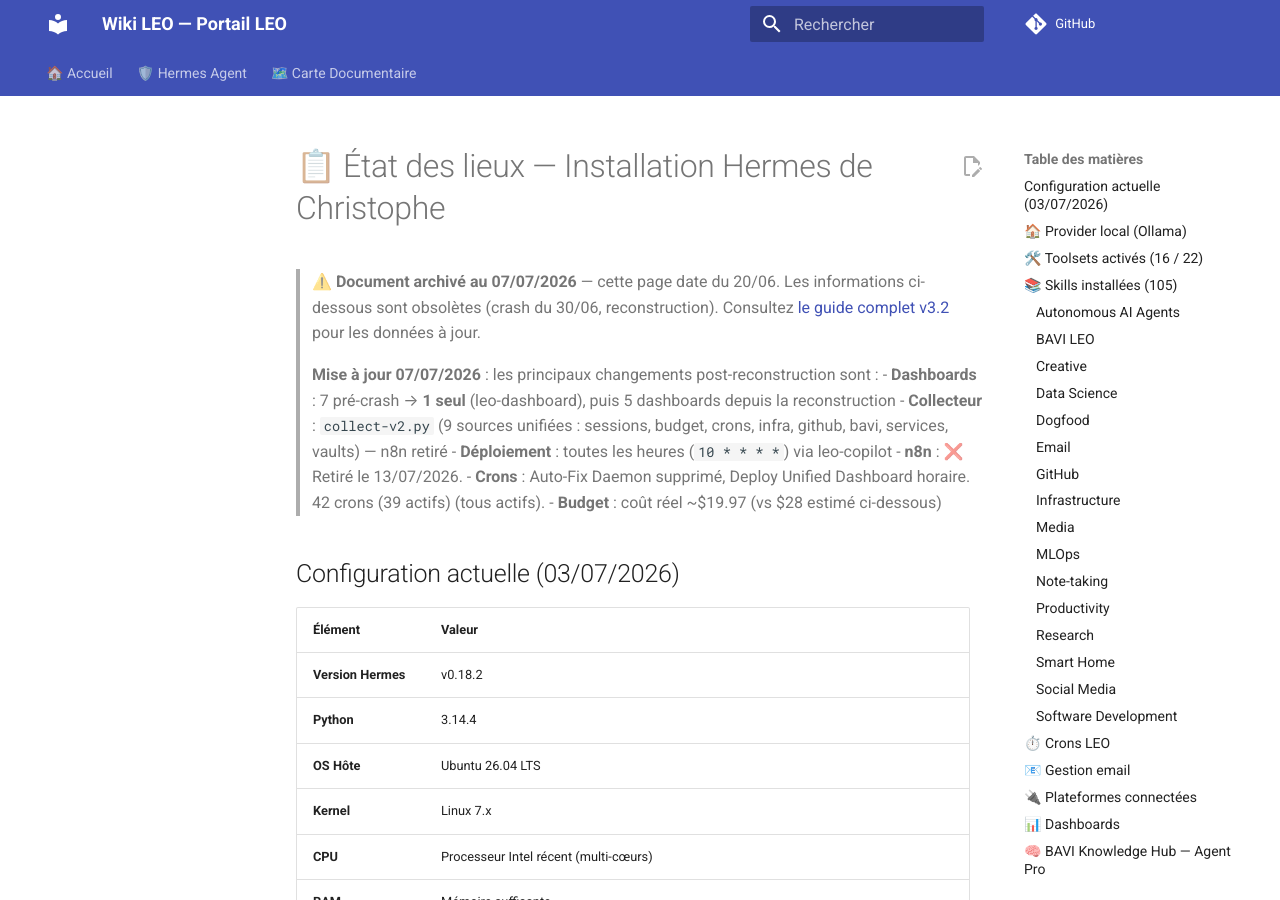
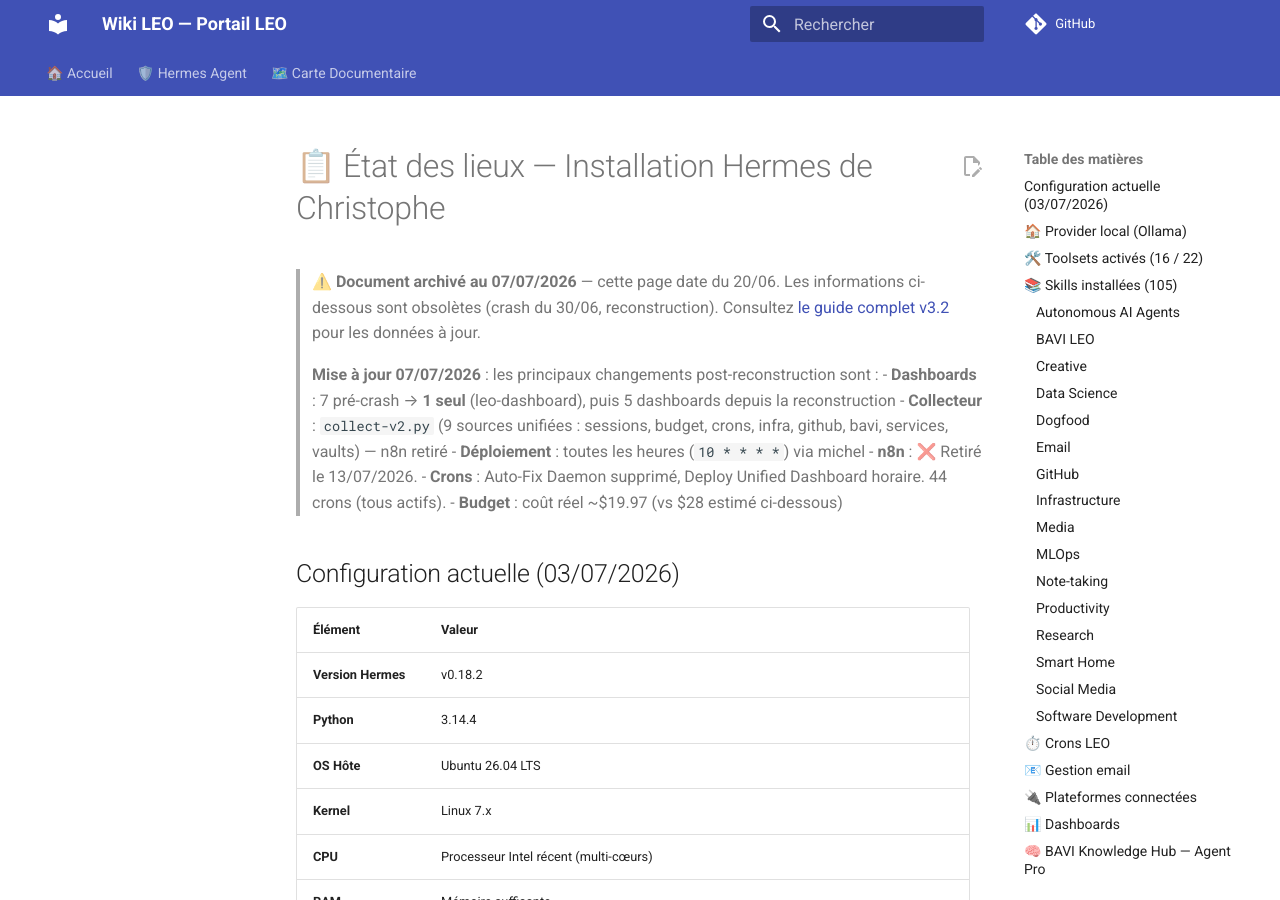
Before and after one commit to christophedanhier-hash/hermes-wiki, an MkDocs documentation site: the page built from docs/hermes/etat-des-lieux.md, in a window 1280 px wide and 900 px high. Built offline with MkDocs 1.6.1 and Material for MkDocs 9.7.7, drawn with Linux system fonts in a browser that asks for light colours; comment, search, counter and statistics services are not loaded.

Commit message:
audit: leo-copilot→michel, crons 42/41→44, nettoyage ch03

```diff
--- a/docs/hermes/etat-des-lieux.md
+++ b/docs/hermes/etat-des-lieux.md
@@ -5,9 +5,9 @@
 > **Mise à jour 07/07/2026** : les principaux changements post-reconstruction sont :
 > - **Dashboards** : 7 pré-crash → **1 seul** (leo-dashboard), puis 5 dashboards depuis la reconstruction
 > - **Collecteur** : `collect-v2.py` (9 sources unifiées : sessions, budget, crons, infra, github, bavi, services, vaults) — n8n retiré
-> - **Déploiement** : toutes les heures (`10 * * * *`) via leo-copilot
+> - **Déploiement** : toutes les heures (`10 * * * *`) via michel
 > - **n8n** : ❌ Retiré le 13/07/2026.
-> - **Crons** : Auto-Fix Daemon supprimé, Deploy Unified Dashboard horaire. 42 crons (39 actifs) (tous actifs).
+> - **Crons** : Auto-Fix Daemon supprimé, Deploy Unified Dashboard horaire. 44 crons (tous actifs).
 > - **Budget** : coût réel ~$19.97 (vs $28 estimé ci-dessous)
 
 ## Configuration actuelle (03/07/2026)
```
Also changed, not shown: docs/hermes/decouvrir/ch03-architecture-leo.md (+2 -3 lines), docs/hermes/utilisation/crons.md (+1 -1 lines).
